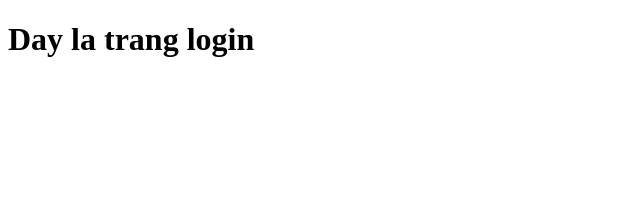
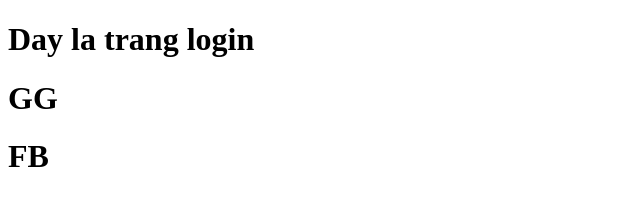
Before and after one commit to nqthang05/testFirst, a plain HTML site: page login.html in a window 1280 px wide. Shown: the whole page, without its empty margins (0-640 px from the left). Drawn offline with Linux system fonts and the light colour scheme.

Commit message:
deleted test and update login

```diff
--- a/login.html
+++ b/login.html
@@ -7,5 +7,9 @@
 </head>
 <body>
     <h1>Day la trang login</h1>
+    <div>
+        <h1>GG</h1>
+        <h1>FB</h1>
+    </div>
 </body>
 </html>
```
Also changed, not shown: test.html (deleted, +0 -11 lines).
